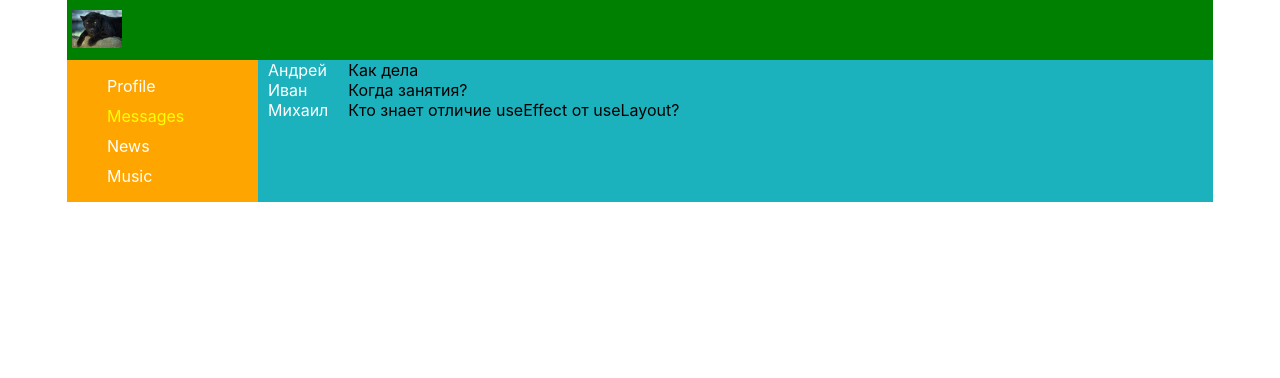
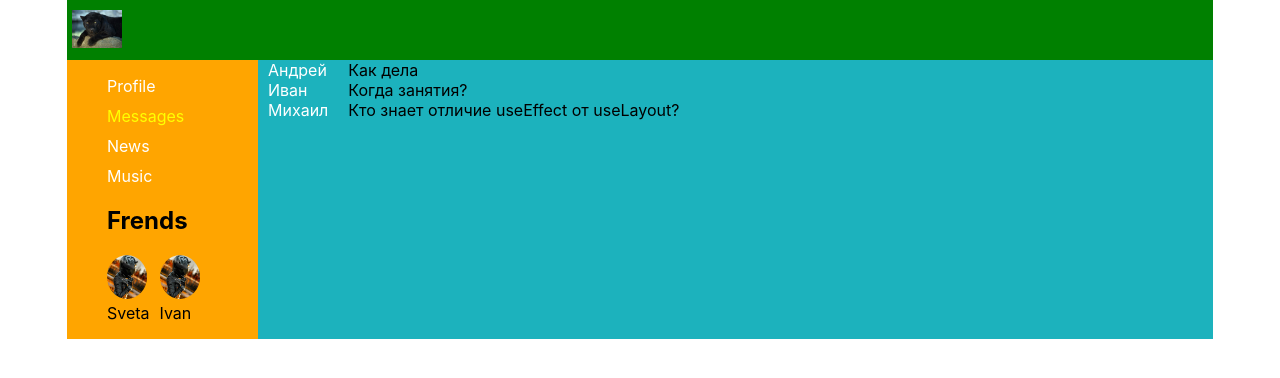
Before and after one commit to Ichetov/Samuray, a React (Create React App) app: page /dialogs in a window 1280 px wide. Shown: the top 378 px of the page. Built offline with nearby package versions, Linux system fonts and the light colour scheme.

Commit message:
added folder redux

```diff
--- a/src/App.tsx
+++ b/src/App.tsx
@@ -3,32 +3,28 @@ import './App.css';
 import { Header } from './components/header/Header';
 import { Sidebar } from './components/sidebar/Sidebar';
 import { Profile } from './components/profile/Profile';
-import { Footer } from './components/footer/Footer';
 import { Dialogs } from './components/dialogs/Dialogs';
 import { Wrapper } from './Wrapper';
 import { Route, Routes } from 'react-router-dom';
-import { PostType } from './components/profile/posts/post/Post';
-import { DialogPropsType } from './components/dialogs/Dialog';
-import { MessagePropsType } from './components/dialogs/Message';
+import { statePropsType } from './components/redux/State';
+
 
 
 type AppPropsType = {
-  postMessages: Array<PostType>
-  dialogsData: Array<DialogPropsType>
-  postData: Array<MessagePropsType>
+state: statePropsType
 }
 
 
-function App({postMessages, dialogsData,postData}: AppPropsType) {
+function App({state}: AppPropsType) {
 
   return (
     <div className="App">
       <Header />
-      <Sidebar />
+      <Sidebar sidebarData = {state.sidebar.sidebarData}/>
       <Wrapper>
         <Routes>
-          <Route path='/profile' element={<Profile postMessages = {postMessages}/>} />
-          <Route path='/dialogs/*' element={<Dialogs postData = {postData} dialogsData = {dialogsData}/>} />
+          <Route path='/profile' element={<Profile postMessages = {state.profile.postMessages}/>} />
+          <Route path='/dialogs/*' element={<Dialogs dialogs = {state.dialogs}/>} />
         </Routes>
       </Wrapper>
       {/* <Footer/> */}
--- a/src/components/dialogs/Dialogs.tsx
+++ b/src/components/dialogs/Dialogs.tsx
@@ -1,21 +1,21 @@
 import styled from "styled-components"
-import { Container } from "../Container"
-import { NavLink } from "react-router-dom"
 import { Dialog, DialogPropsType } from "./Dialog"
 import { Message, MessagePropsType } from "./Message"
+import { postDialogsPropsType } from "../redux/State"
+
+
 
 
 type DialogsPropsType = {
-    dialogsData: Array<DialogPropsType>
-    postData: Array<MessagePropsType>
+    dialogs: postDialogsPropsType
 }
 
 
-export const Dialogs: React.FC<DialogsPropsType> = ({dialogsData, postData}) => {
-    let data = dialogsData.map(item => {
+export const Dialogs: React.FC<DialogsPropsType> = ({dialogs}) => {
+    let data = dialogs.dialogsData.map(item => {
         return <Dialog key={item.id} {...item} />
     })
-    let messages = postData.map(item => {
+    let messages = dialogs.postData.map(item => {
       return <Message key={item.id} message={item.message} id = {item.id}/>
     })
     return (
--- /dev/null
+++ b/src/components/redux/State.ts
@@ -0,0 +1,64 @@
+import { DialogPropsType } from '../dialogs/Dialog'
+import { MessagePropsType } from '../dialogs/Message'
+import iconPost from './../../images/108261978.fe2e75d1.160x160o.40118e6a2177@2x.jpeg'
+import { PostType } from '../profile/posts/post/Post'
+import girl from './../../images/gerl.jpg'
+
+
+
+export type sidebarObjPropsType = {
+    name: string
+    id: number
+    photo: string
+}
+
+type postMessagesPropsType = {
+    postMessages: Array<PostType>
+}
+
+export type postDialogsPropsType = {
+    dialogsData: Array<DialogPropsType>
+    postData: Array<MessagePropsType>
+}
+
+export type sidebarPropsType = {
+    sidebarData: Array<sidebarObjPropsType>
+}
+
+
+export type statePropsType = {
+    profile: postMessagesPropsType
+    dialogs: postDialogsPropsType
+    sidebar: sidebarPropsType
+}
+
+export let state: statePropsType = {
+    profile: {
+        postMessages: [
+            { message: 'Hello how are you?', likeCount: 10, icon: iconPost, id: 1 },
+            { message: 'Did you go', likeCount: 6, icon: iconPost, id: 2 },
+            { message: 'Did you drink wine?', likeCount: 57, icon: iconPost, id: 3 }
+        ]
+    },
+    dialogs: {
+        dialogsData: [
+            { name: 'Андрей', id: 1 },
+            { name: 'Иван', id: 2 },
+            { name: 'Михаил', id: 3 },
+        ],
+
+        postData: [
+            { message: 'Как дела', id: 1 },
+            { message: 'Когда занятия?', id: 2 },
+            { message: 'Кто знает отличие useEffect от useLayout?', id: 3 },
+        ]
+    },
+
+    sidebar: {
+        sidebarData: [
+            {name: 'Sveta', id: 1, photo: girl},
+            {name: 'Ivan', id: 2, photo: girl},
+        ]
+    }
+
+}
--- a/src/components/sidebar/Sidebar.tsx
+++ b/src/components/sidebar/Sidebar.tsx
@@ -1,9 +1,17 @@
 import { NavLink } from "react-router-dom"
 import styled from "styled-components"
 import { Container } from "../Container"
+import { sidebarObjPropsType } from "../redux/State"
 
 
-export const Sidebar = () => {
+type MessagesSidebarPropsType = {
+    sidebarData: Array<sidebarObjPropsType>
+}
+
+export const Sidebar: React.FC<MessagesSidebarPropsType> = ({ sidebarData }) => {
+    let frends = sidebarData.map(item => {
+        return <div key={item.id}><Img src={item.photo} alt="" /><div>{item.name}</div></div>
+    })
     return (
         <StyledSidebar>
             <StyledList>
@@ -13,7 +21,13 @@ export const Sidebar = () => {
                 <li><NavLink to='dialogs'>Messages</NavLink></li>
                 <li><a >News</a></li>
                 <li><a >Music</a></li>
-                <li><a ></a></li>
+                <div >
+                    <h2>Frends</h2>
+                    <WrapperFrends >
+                        {frends}
+                    </WrapperFrends>
+                </div>
+
             </StyledList>
         </StyledSidebar>
     )
@@ -39,3 +53,14 @@ const StyledList = styled.ul`
     color: yellow;
  }
 `
+
+const Img = styled.img`
+width: 40px;
+border-radius: 50%;
+`
+const WrapperFrends = styled.div`
+display: flex;
+div{
+    margin-right: 5px;
+}
+`
--- a/src/index.tsx
+++ b/src/index.tsx
@@ -3,30 +3,16 @@ import ReactDOM from 'react-dom';
 import './index.css';
 import App from './App';
 import { BrowserRouter } from 'react-router-dom';
-import iconPost from './images/108261978.fe2e75d1.160x160o.40118e6a2177@2x.jpeg'
+import { state } from './components/redux/State';
 
-let postMessages = [
-  { message: 'Hello how are you?', likeCount: 10, icon: iconPost, id: 1 },
-  { message: 'Did you go', likeCount: 6, icon: iconPost, id: 2 },
-  { message: 'Did you drink wine?', likeCount: 57, icon: iconPost, id: 3 }
-]
 
-let dialogsData = [
-  { name: 'Андрей', id: 1 },
-  { name: 'Иван', id: 2 },
-  { name: 'Михаил', id: 3 },
-]
 
-let postData = [
-  { message: 'Как дела', id: 1},
-  { message: 'Когда занятия?', id: 2 },
-  { message: 'Кто знает отличие useEffect от useLayout?', id: 3},
-]
+
 
 
 ReactDOM.render(
   <BrowserRouter>
-    <App postMessages = {postMessages} dialogsData = {dialogsData} postData = {postData}/>
+    <App state = {state}/>
   </BrowserRouter>,
   document.getElementById('root')
 );
```
Also changed, not shown: src/images/gerl.jpg (added), src/images/man.jpg (added).
